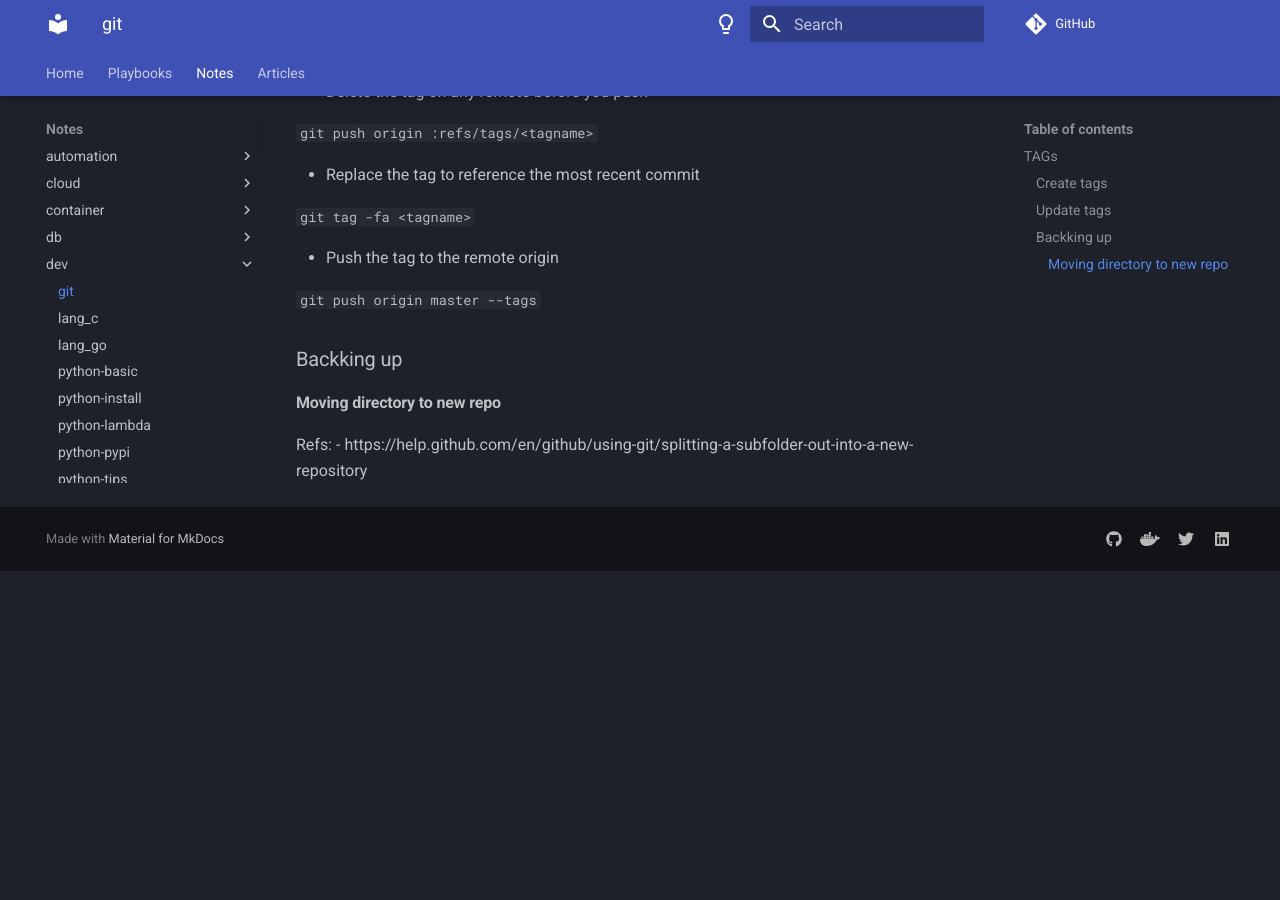
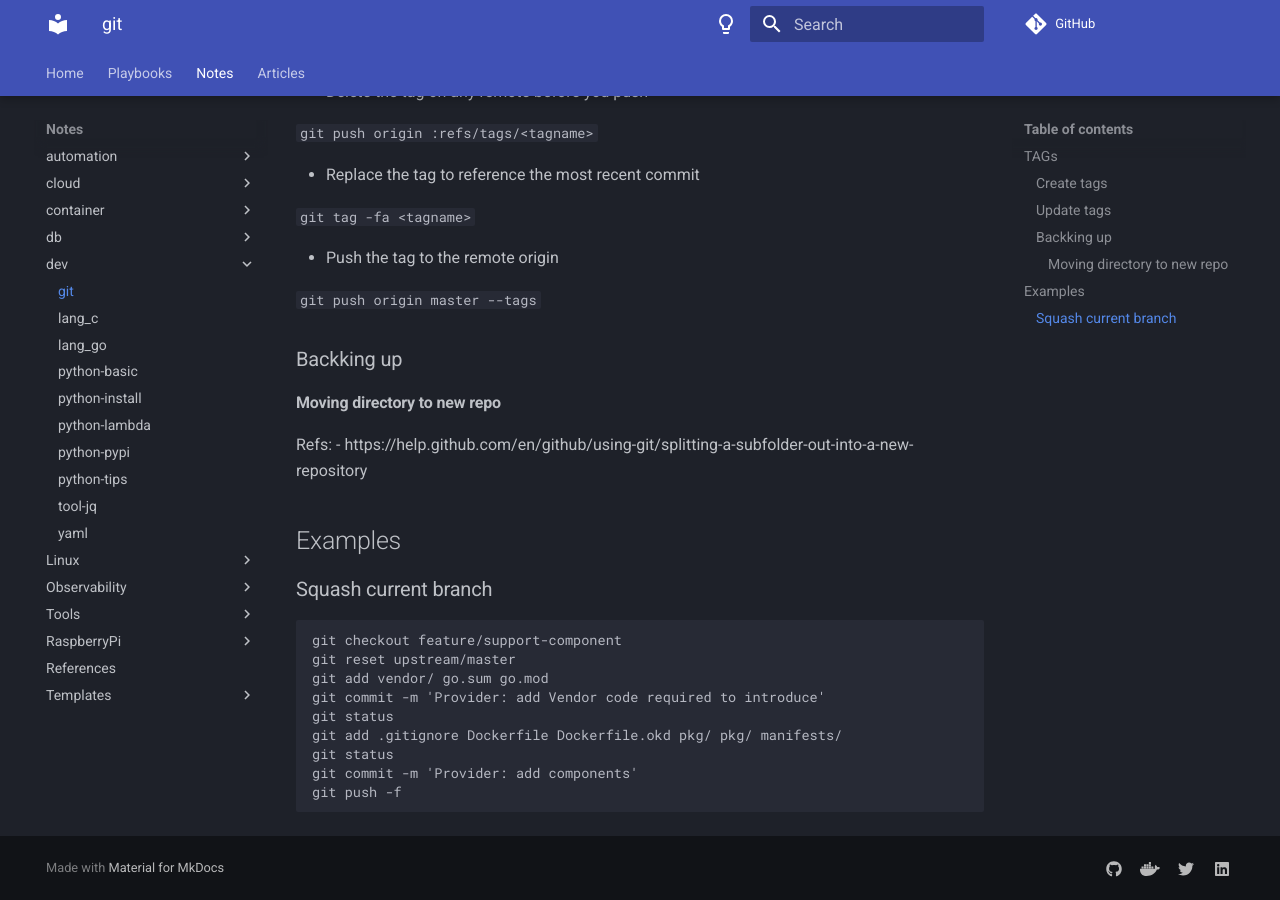
Before and after one commit to mtulio/mtulio.labs, an MkDocs documentation site: the page built from docs/notes/development/git.md, in a window 1280 px wide and 900 px high, scrolled down 623 px. Built offline with MkDocs 1.6.1 and Material for MkDocs 9.7.7, drawn with Linux system fonts in a browser that asks for light colours; comment, search, counter and statistics services are not loaded; before the commit the page ends 1194 px from its top, so only the background shows below that.

Commit message:
update dev notes for go jq and git

````diff
--- a/docs/notes/development/git.md
+++ b/docs/notes/development/git.md
@@ -38,3 +38,20 @@
 
 Refs:
 - https://help.github.com/en/github/using-git/splitting-a-subfolder-out-into-a-new-repository
+
+
+## Examples
+
+### Squash current branch
+
+```
+git checkout feature/support-component
+git reset upstream/master
+git add vendor/ go.sum go.mod
+git commit -m 'Provider: add Vendor code required to introduce'
+git status
+git add .gitignore Dockerfile Dockerfile.okd pkg/ pkg/ manifests/
+git status
+git commit -m 'Provider: add components'
+git push -f
+```
````
Also changed, not shown: docs/notes/development/lang_go.md (+6 -0 lines), docs/notes/development/tool-jq.md (+4 -0 lines).
